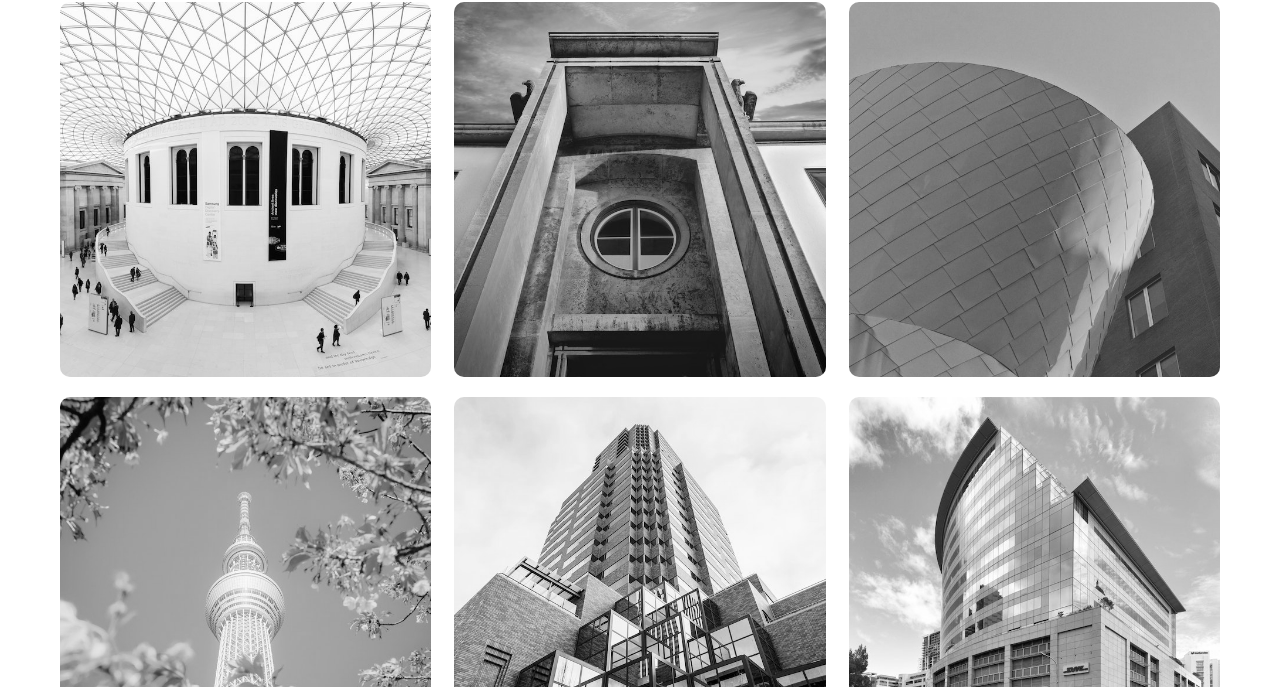
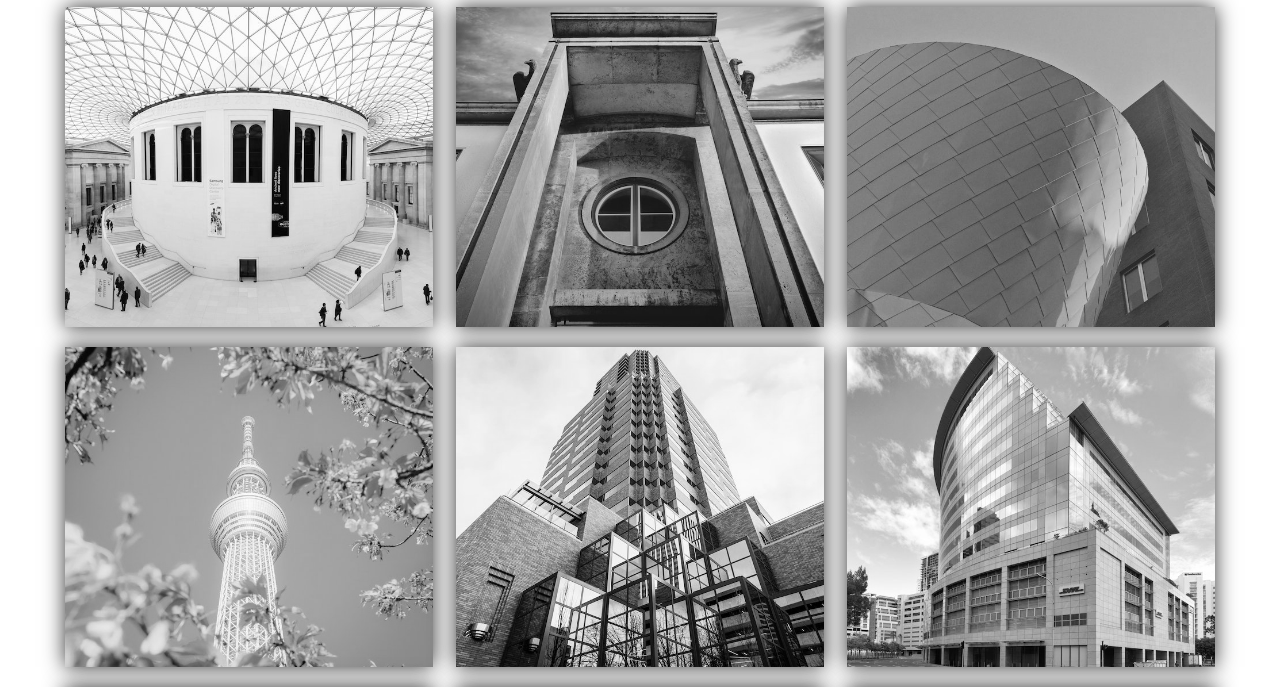
Before and after one commit to AadityaKhurrana/ImageGallery, a plain HTML site: page index.html in a window 1280 px wide. Shown: the part 113-800 px from the top of the page. Drawn offline with Linux system fonts and the light colour scheme.

Commit message:
height ADDEd

```diff
--- a/styles.css
+++ b/styles.css
@@ -14,7 +14,7 @@
   height:100%;
   max-width:1200px;
   margin:0 auto;
-  padding:20px;
+  padding:25px;
 }
 
 .container h1{
@@ -33,10 +33,11 @@
 
 .card {
   width:32%;
+  height: 20rem;
   position:relative;
   margin-bottom: 20px;
   border-radius: 10px;
-  overflow: hidden;
+  /* overflow: hidden; */
 }
 
 .card img{
```
